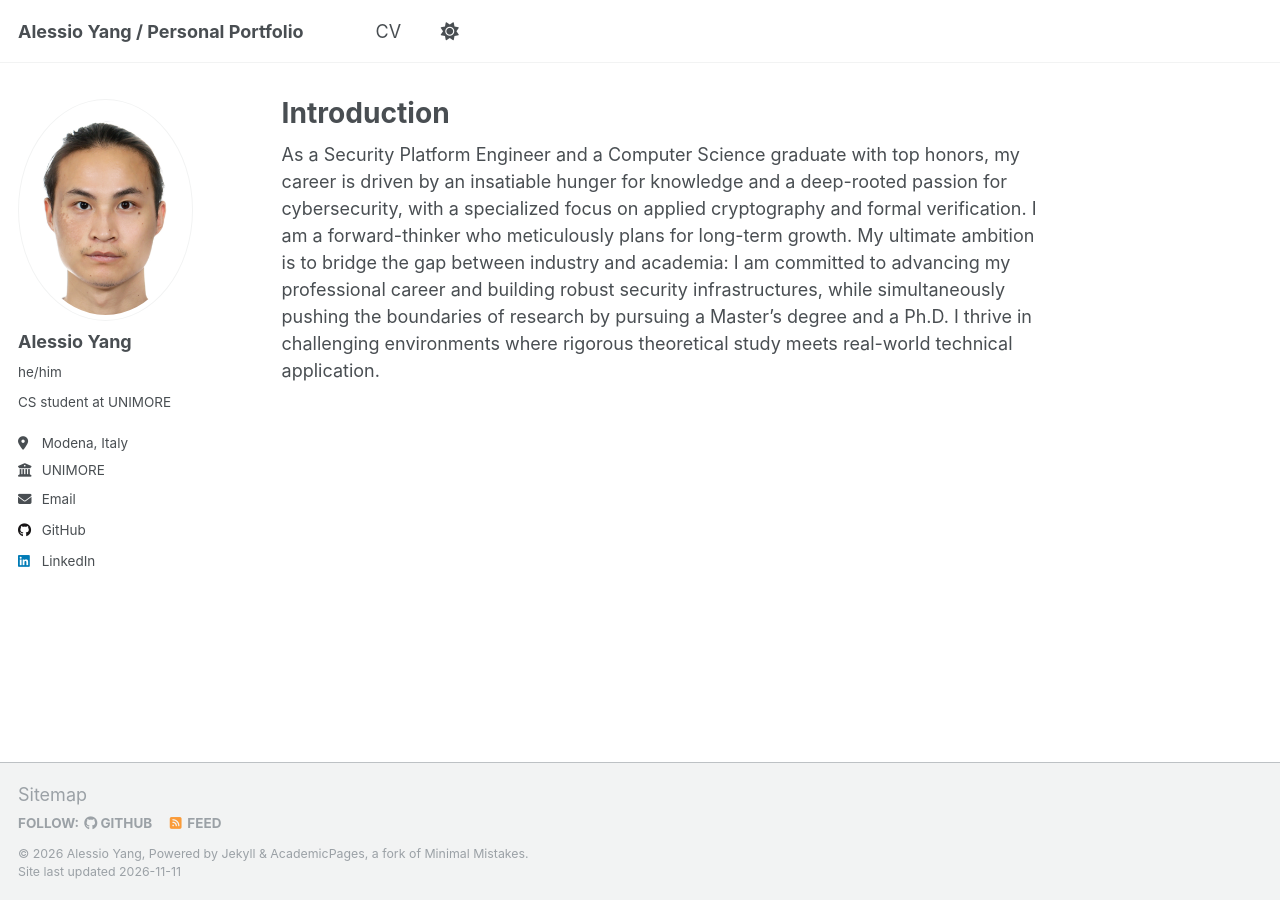
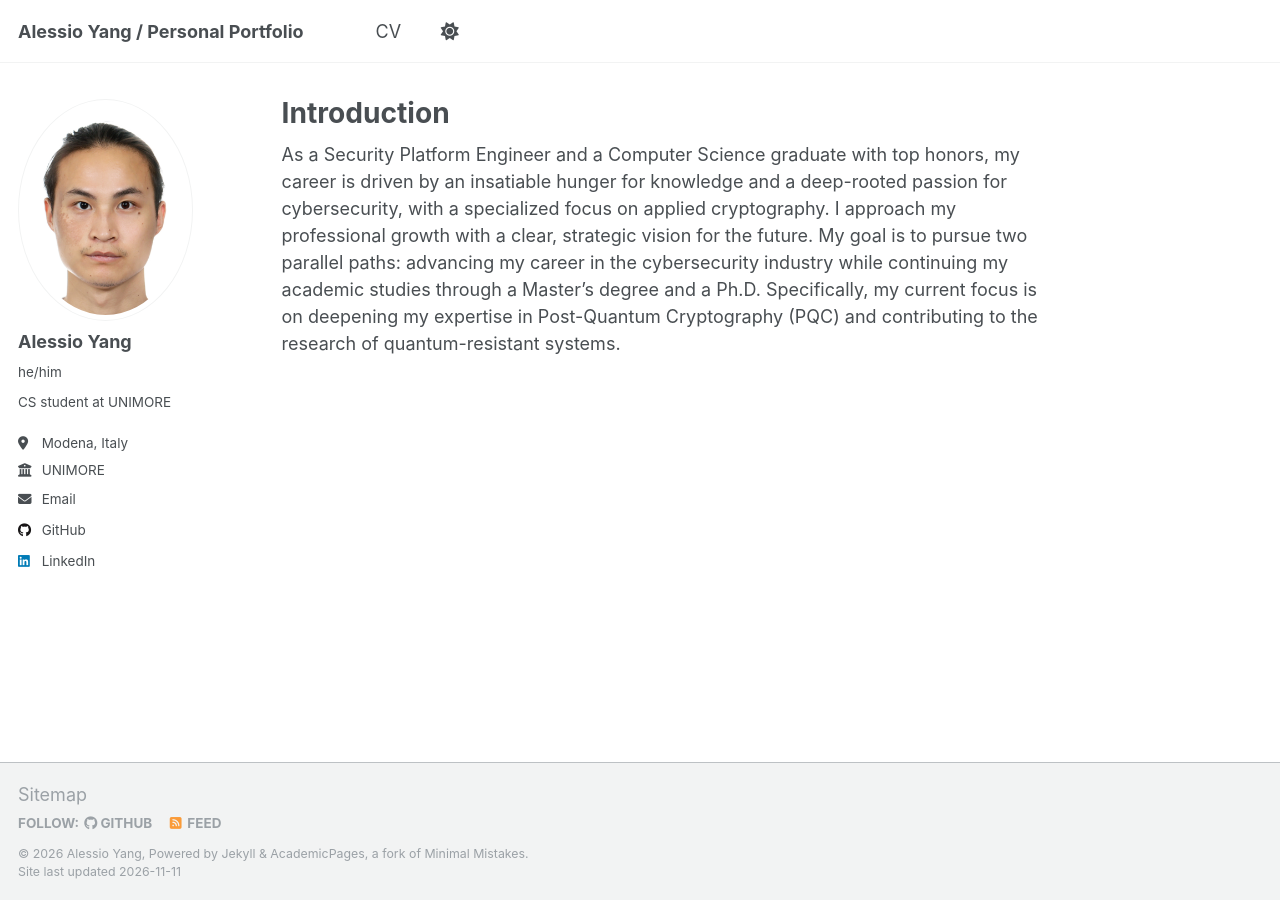
Before and after one commit to AY02/ay02.github.io, a Jekyll site: the page built from _pages/about.md, in a window 1280 px wide. Built offline with Jekyll 4.4.1, drawn with Linux system fonts in a browser that asks for light colours; a script that is not in the unit is left out.

Commit message:
Update about page with refined career focus
Refined career summary to emphasize focus on Post-Quantum Cryptography and strategic vision.

```diff
--- a/_pages/about.md
+++ b/_pages/about.md
@@ -7,4 +7,4 @@ redirect_from:
   - /about.html
 ---
 
-As a Security Platform Engineer and a Computer Science graduate with top honors, my career is driven by an insatiable hunger for knowledge and a deep-rooted passion for cybersecurity, with a specialized focus on applied cryptography and formal verification. I am a forward-thinker who meticulously plans for long-term growth. My ultimate ambition is to bridge the gap between industry and academia: I am committed to advancing my professional career and building robust security infrastructures, while simultaneously pushing the boundaries of research by pursuing a Master's degree and a Ph.D. I thrive in challenging environments where rigorous theoretical study meets real-world technical application.
+As a Security Platform Engineer and a Computer Science graduate with top honors, my career is driven by an insatiable hunger for knowledge and a deep-rooted passion for cybersecurity, with a specialized focus on applied cryptography. I approach my professional growth with a clear, strategic vision for the future. My goal is to pursue two parallel paths: advancing my career in the cybersecurity industry while continuing my academic studies through a Master's degree and a Ph.D. Specifically, my current focus is on deepening my expertise in Post-Quantum Cryptography (PQC) and contributing to the research of quantum-resistant systems.
```
